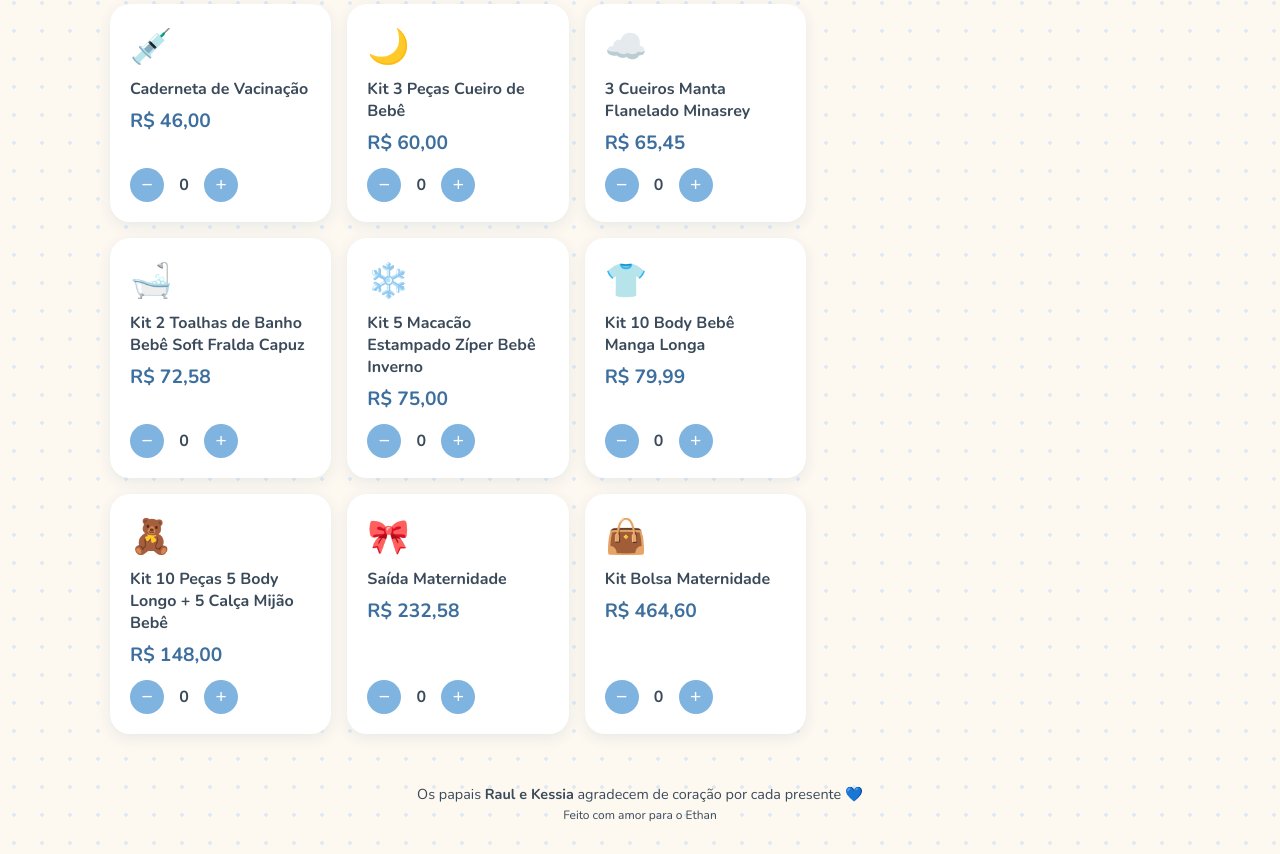
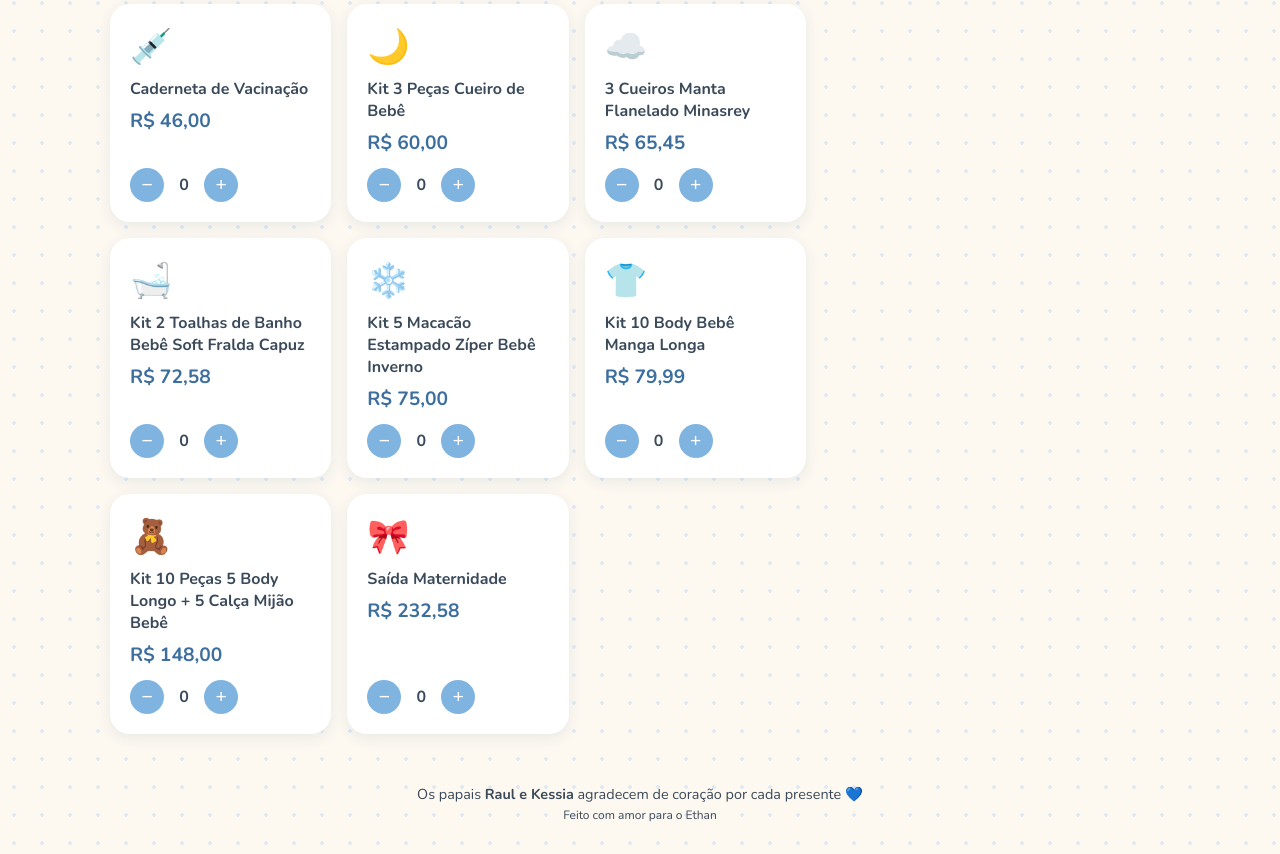
Before and after one commit to luarrekcah/ethan, a plain HTML site: page index.html in a window 1280 px wide. Shown: the part 963-1817 px from the top of the page. Drawn offline with nearby package versions, Linux system fonts and the light colour scheme.

Commit message:
sem bolsa maternidade

```diff
--- a/index.html
+++ b/index.html
@@ -117,7 +117,6 @@ const presentes = [
   ["🍼","Kit 6 Fraldinhas de Boca Bebê",43.12],
   ["🎀","Saída Maternidade",232.58],
   ["🏷️","5 Saquinhos Organizadores com Tags + 2 Porta Fralda/Remédio",34.50],
-  ["👜","Kit Bolsa Maternidade",464.60],
   ["💉","Caderneta de Vacinação",46.00]
 ];
 const qtd = presentes.map(() => 0);
```
